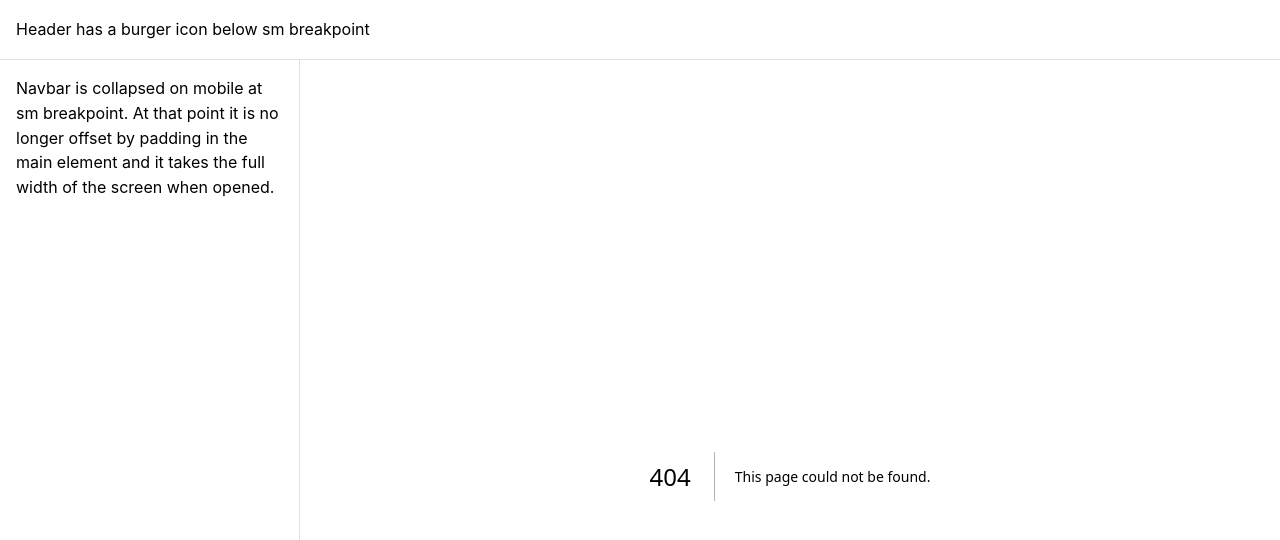
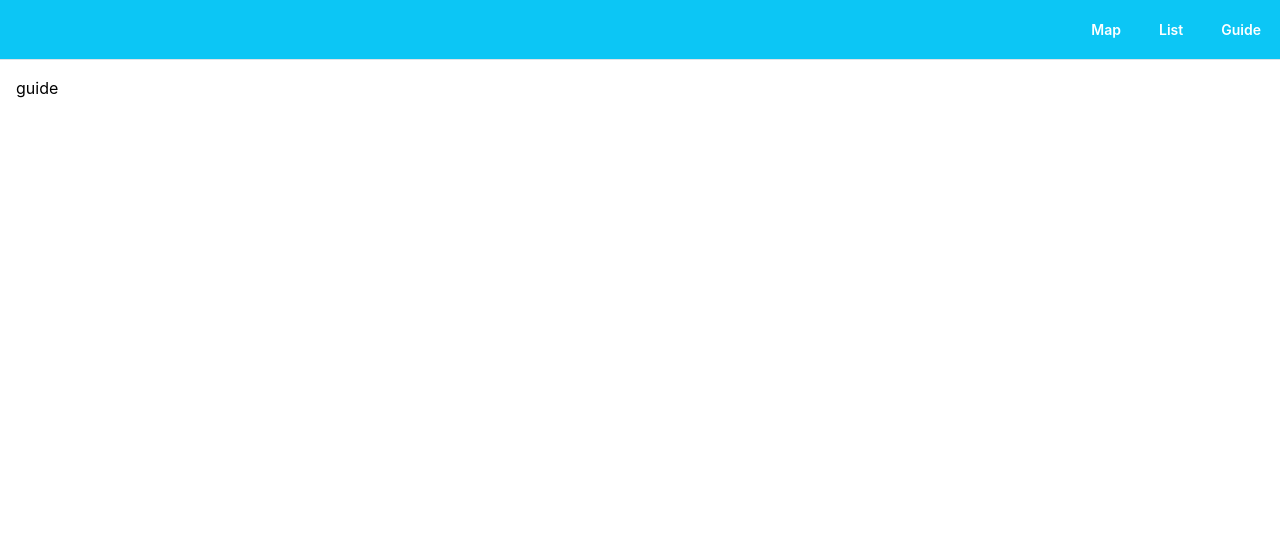
Before and after one commit to dbian17/deats, a Next.js app: page /guide in a window 1280 px wide. Before the commit this address had no page. Shown: the top 540 px of the page. Built offline with nearby package versions, Linux system fonts and the light colour scheme.

Commit message:
Add header component and theme colors

```diff
--- /dev/null
+++ b/app/guide/page.tsx
@@ -0,0 +1,5 @@
+export const dynamic = "force-dynamic";
+
+export default function Home() {
+  return <div>guide</div>;
+}
--- /dev/null
+++ b/app/header.tsx
@@ -0,0 +1,21 @@
+"use client";
+import { useRouter } from "next/navigation";
+import { Button, Group } from "@mantine/core";
+
+export function Header() {
+  const router = useRouter();
+
+  return (
+    <Group h="100%" bg="customColor.6" justify="flex-end" gap={0}>
+      <Button h="100%" radius={0} onClick={() => router.push("/map")}>
+        Map
+      </Button>
+      <Button h="100%" radius={0} onClick={() => router.push("/list")}>
+        List
+      </Button>
+      <Button h="100%" radius={0} onClick={() => router.push("/guide")}>
+        Guide
+      </Button>
+    </Group>
+  );
+}
--- a/app/layout.tsx
+++ b/app/layout.tsx
@@ -13,6 +13,8 @@ import {
   mantineHtmlProps,
 } from "@mantine/core";
 import { theme } from "../theme";
+import { Header } from "./header";
+import { useMediaQuery } from "@mantine/hooks";
 
 // const metadata = {
 //   title: "Deats",
@@ -21,6 +23,7 @@ import { theme } from "../theme";
 
 export default function RootLayout({ children }: { children: any }) {
   // const [opened, { toggle }] = useDisclosure();
+  const isDesktop = useMediaQuery("(min-width: 48em)");
 
   return (
     <html lang="en" {...mantineHtmlProps}>
@@ -34,24 +37,21 @@ export default function RootLayout({ children }: { children: any }) {
       </head>
       <body>
         <MantineProvider theme={theme}>
-          <AppShell
-            header={{ height: 60 }}
-            navbar={{ width: 300, breakpoint: "sm" }}
-            padding="md"
-          >
-            <AppShell.Header>
-              <Group h="100%" px="md">
-                {/* <Burger opened={opened} onClick={toggle} hiddenFrom="sm" size="sm" /> */}
-                Header has a burger icon below sm breakpoint
-              </Group>
-            </AppShell.Header>
-            <AppShell.Navbar p="md">
-              Navbar is collapsed on mobile at sm breakpoint. At that point it
-              is no longer offset by padding in the main element and it takes
-              the full width of the screen when opened.
-            </AppShell.Navbar>
-            <AppShell.Main>{children}</AppShell.Main>
-          </AppShell>
+          {isDesktop ? (
+            <AppShell header={{ height: 60 }} padding="md">
+              <AppShell.Header>
+                <Header />
+              </AppShell.Header>
+              <AppShell.Main>{children}</AppShell.Main>
+            </AppShell>
+          ) : (
+            <AppShell footer={{ height: 60 }} padding="md">
+              <AppShell.Main>{children}</AppShell.Main>
+              <AppShell.Footer>
+                <Header />
+              </AppShell.Footer>
+            </AppShell>
+          )}
         </MantineProvider>
       </body>
     </html>
--- /dev/null
+++ b/app/map/page.tsx
@@ -0,0 +1,5 @@
+export const dynamic = "force-dynamic";
+
+export default function Home() {
+  return <div>map</div>;
+}
--- a/theme.ts
+++ b/theme.ts
@@ -1,7 +1,27 @@
 "use client";
 
-import { createTheme } from "@mantine/core";
+import {
+  MantineProvider,
+  createTheme,
+  MantineColorsTuple,
+} from "@mantine/core";
+
+const customColor: MantineColorsTuple = [
+  "#dffdff",
+  "#ccf5ff",
+  "#9de9fc",
+  "#6bdcf9",
+  "#43d1f6",
+  "#2bcbf5",
+  "#0cc6f5",
+  "#00b0db",
+  "#009dc5",
+  "#0088ae",
+];
 
 export const theme = createTheme({
-  /* Put your mantine theme override here */
+  colors: {
+    customColor: customColor,
+  },
+  primaryColor: "customColor",
 });
```
